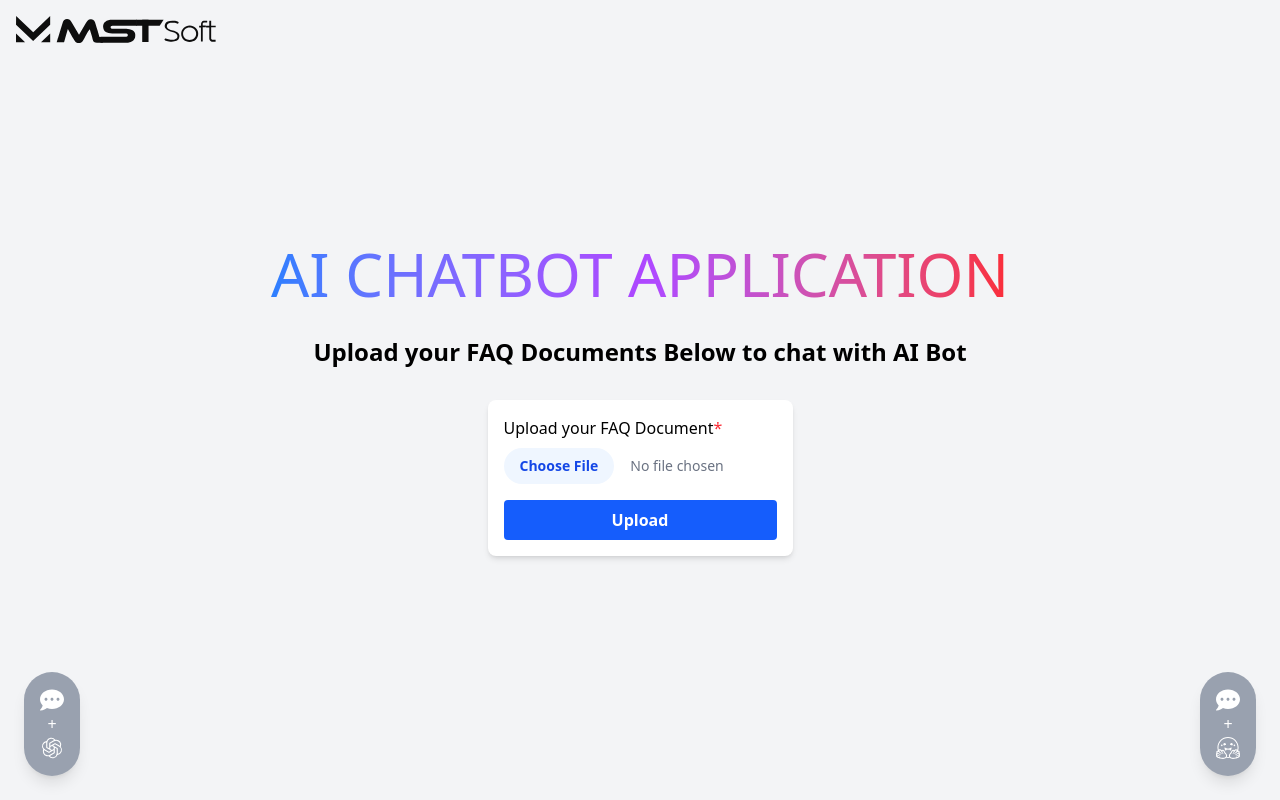
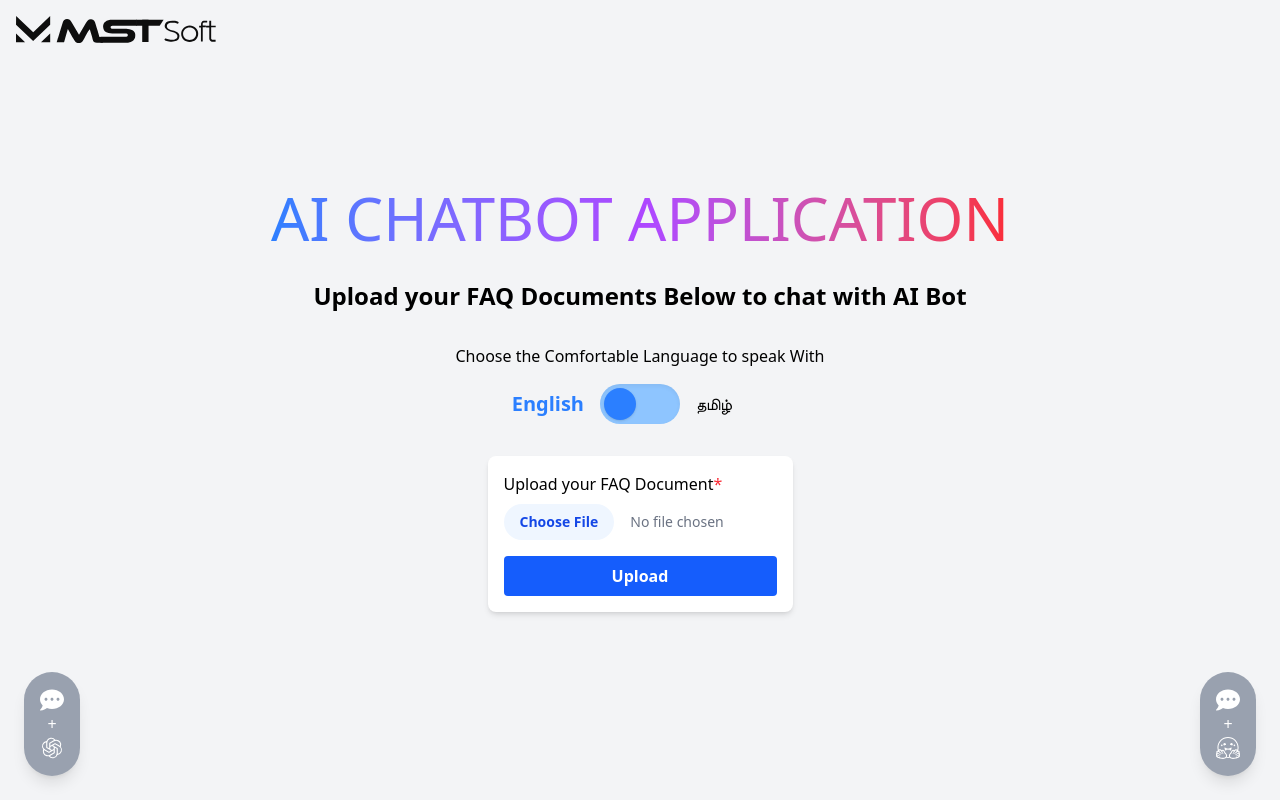
Before and after one commit to Aathif8/ChatBotAI, a React (Vite) app: page / in a window 1280 px wide. Built offline with nearby package versions, Linux system fonts and the light colour scheme.

Commit message:
Toggle Language Added

```diff
--- a/src/App.tsx
+++ b/src/App.tsx
@@ -6,6 +6,7 @@ import { useState } from "react";
 
 function App() {
   const [isFileUploaded, setIsFileUploaded] = useState(false);
+  const [language, setLanguage] = useState<"en" | "ta">("en");
   return (
     <>
       <ToastContainer />
@@ -21,16 +22,60 @@ function App() {
         <h1 className="text-6xl font-medium uppercase bg-gradient-to-r from-blue-500 via-purple-500 to-red-500 bg-clip-text text-transparent">
           AI ChatBot Application
         </h1>
-        <p className="font-semibold text-2xl">
+        <h3 className="font-semibold text-2xl">
           Upload your FAQ Documents Below to chat with AI Bot
-        </p>
+        </h3>
+        <div className="flex flex-col gap-4 items-center">
+          <p>Choose the Comfortable Language to speak With</p>
+          <div className="top-1/2 right-1/2 z-50 flex items-center gap-2">
+            <div
+              className="relative inline-flex items-center cursor-pointer"
+              onClick={() => setLanguage(language === "en" ? "ta" : "en")}
+            >
+              <input
+                type="checkbox"
+                checked={language === "ta"}
+                className="sr-only"
+                readOnly
+              />
+
+              {/* Switch background */}
+              <div className={`w-20 h-10 ${language=== "ta"? "bg-green-300" : "bg-blue-300"} rounded-full shadow-inner transition-colors duration-300`}></div>
+
+              {/* Sliding circle */}
+              <div
+                className={`absolute top-1 left-1 w-8 h-8 rounded-full shadow transform transition-transform duration-300 ${
+                  language === "ta" ? "translate-x-10 bg-green-500" : "bg-blue-500"
+                }`}
+              />
+
+              {/* Left label (English) */}
+              <span
+                className={`right-24 absolute transition-opacity duration-200 ${
+                  language === "en" ? "font-bold text-blue-500 text-xl" : "font-medium text-black text-md"
+                }`}
+              >
+                English
+              </span>
+
+              {/* Right label (Tamil) */}
+              <span
+                className={`absolute left-24 transition-opacity duration-200 ${
+                  language === "ta" ? "font-bold text-green-500 text-xl" : "font-medium text-black text-md"
+                }`}
+              >
+                தமிழ்
+              </span>
+            </div>
+          </div>
+        </div>
         <FileUpload onFileUpload={() => setIsFileUploaded(true)} />
         <div
           className="absolute top-0 left-0 right-0 bottom-0 bg-gray-100 opacity-50 z-40 hidden"
           id="overlay"
         ></div>
         <div className="absolute bottom-6 z-50">
-          <FabIcon disabled={!isFileUploaded} />
+          <FabIcon disabled={!isFileUploaded} language={language} />
         </div>
       </div>
     </>
--- a/src/components/Chat.tsx
+++ b/src/components/Chat.tsx
@@ -12,7 +12,7 @@ import { useReactMediaRecorder } from "react-media-recorder";
 //   "Is my loan approved?",
 // ];
 
-const Chat = ({ onClose }: { onClose: () => void }) => {
+const Chat = ({ onClose, language }: { onClose: () => void; language: string }) => {
   const [messages, setMessages] = useState([
     { role: "bot", content: "Hi, how can I help?" },
   ]);
@@ -97,6 +97,7 @@ const Chat = ({ onClose }: { onClose: () => void }) => {
           body: JSON.stringify({
             question: userMessage,
             history: userHistory,
+            language: language
           }),
         }
       );
--- a/src/components/Fab.tsx
+++ b/src/components/Fab.tsx
@@ -7,10 +7,11 @@ import { PiOpenAiLogoLight } from "react-icons/pi";
 
 interface FabIconProps {
   disabled?: boolean;
+  language: string;
 }
 
 // Floating Action Button Component
-function FabIcon({ disabled }: FabIconProps) {
+function FabIcon({ disabled, language }: FabIconProps) {
   const [showChat, setShowChat] = useState(false);
   const [showHFChat, setShowHFChat] = useState(false);
 
@@ -31,8 +32,8 @@ function FabIcon({ disabled }: FabIconProps) {
   return (
     <>
       <div className="min-h-screen flex flex-row gap-8 items-center justify-center bg-gray-100">
-        {showChat && <Chat onClose={() => setShowChat(false)} />}
-        {showHFChat && <HFChat onClose={() => setShowHFChat(false)} />}
+        {showChat && <Chat onClose={() => setShowChat(false)} language={language}/>}
+        {showHFChat && <HFChat onClose={() => setShowHFChat(false)} language={language}/>}
       </div>
 
       {/* Floating Button */}
--- a/src/components/HFChat.tsx
+++ b/src/components/HFChat.tsx
@@ -5,7 +5,13 @@ import { IoMdSend } from "react-icons/io";
 import { IoCloseSharp, IoMicSharp } from "react-icons/io5";
 import { useReactMediaRecorder } from "react-media-recorder";
 
-const HFChat = ({ onClose }: { onClose: () => void }) => {
+const HFChat = ({
+  onClose,
+  language,
+}: {
+  onClose: () => void;
+  language: string;
+}) => {
   const [messages, setMessages] = useState([
     { role: "bot", content: "Hi, how can I help?" },
   ]);
@@ -40,7 +46,7 @@ const HFChat = ({ onClose }: { onClose: () => void }) => {
       formData.append("file", audioBlob, "recording.wav");
 
       const response = await fetch(
-        "https://chatbotai-api-2jse.onrender.com/api/transcribehf",
+        "https://chatbotai-api-2jse.onrender.com/api/transcribeopenai",
         {
           method: "POST",
           body: formData,
@@ -90,6 +96,7 @@ const HFChat = ({ onClose }: { onClose: () => void }) => {
           body: JSON.stringify({
             question: userMessage,
             history: userHistory,
+            language: language,
           }),
         }
       );
```
